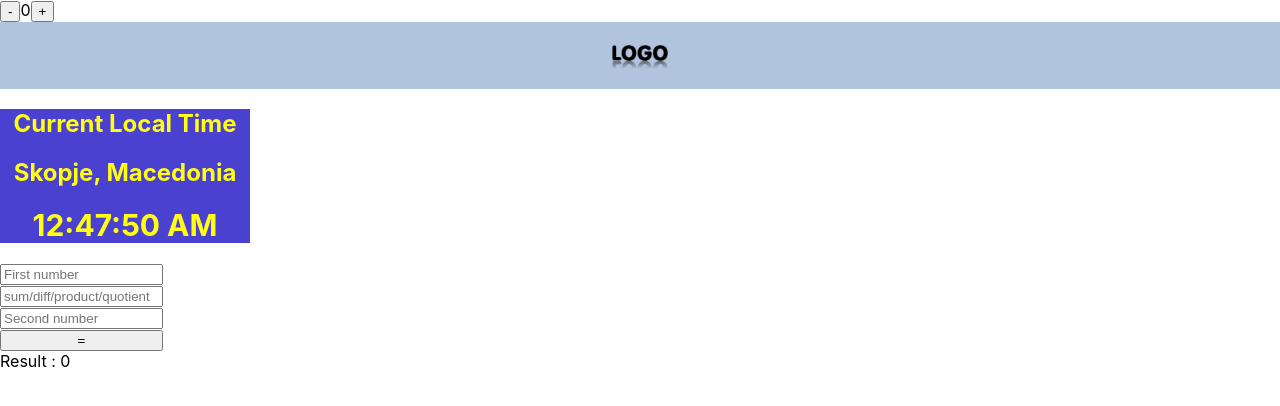
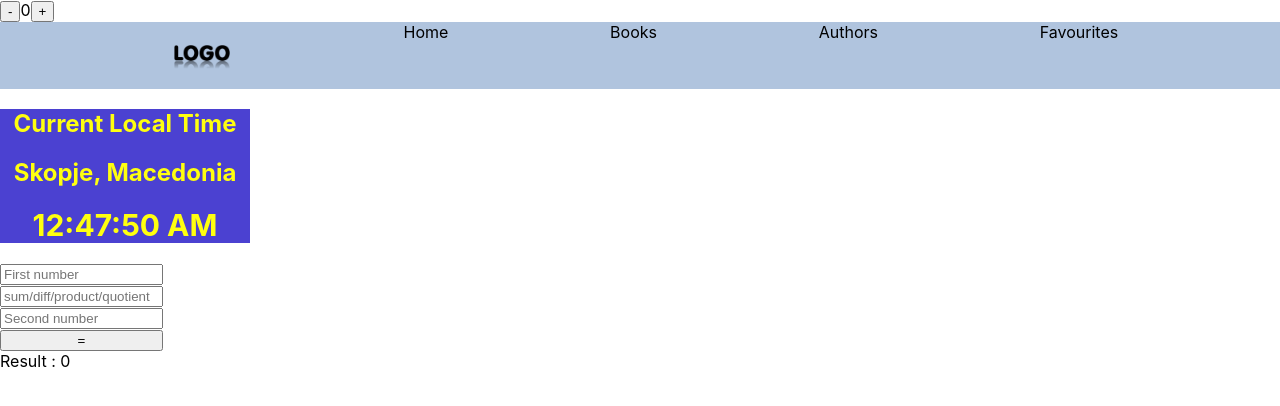
Before and after one commit to Goran94mkd/React-Semos, a React (Create React App) app in the folder prva-app/: page / in a window 1280 px wide. Shown: the top 406 px of the page. Built offline with nearby package versions, Linux system fonts and the light colour scheme.

Commit message:
korekcii 2

```diff
--- a/prva-app/src/App.js
+++ b/prva-app/src/App.js
@@ -10,10 +10,10 @@ import CalcFuncComponent from './components/CalcFuncComponent.js'
 
 
 const items = [
-  // 'Home',
-  // 'Books',
-  // 'Authors',
-  // 'Favourites'
+  'Home',
+  'Books',
+  'Authors',
+  'Favourites'
 ]
 
 class App extends React.Component {
--- a/prva-app/src/components/Toolbar.js
+++ b/prva-app/src/components/Toolbar.js
@@ -1,4 +1,4 @@
-import React, { useState, useEffect } from 'react'
+import React, { useState } from 'react'
 import '../styles/Toolbar.css'
 import logo from '../images/example-logo.png'
 
@@ -11,10 +11,6 @@ const Toolbar = (props) => {
   // STATE HOOK
   const [counter, setCounter] = useState(0)
 
-  if(!props.warn) {
-    alert('menuItems are empty. Browser can not load the page')
-  }
-
   const decrement = () => {
     const newState = counter - 1
     setCounter(newState)
@@ -23,9 +19,18 @@ const Toolbar = (props) => {
     const newState = counter + 1
     setCounter(newState)
   }
-  useEffect(() => {
-    alert('The menu items are empty!')
-  }, [menuItems])
+
+  const emptyMenuItems = () => {
+    if(menuItems.length > 1){
+      return menuItems.map((element) => (
+        <li className="toolbar-item">{element}</li>
+      ))
+    }else{
+      return alert('The MenuItems are empty. Browser can not load the page!')
+    }
+  }
+
+  emptyMenuItems()
 
   return (
     <div>
```
Also changed, not shown: 1 other file (tests, documents, lock files or other folders).
